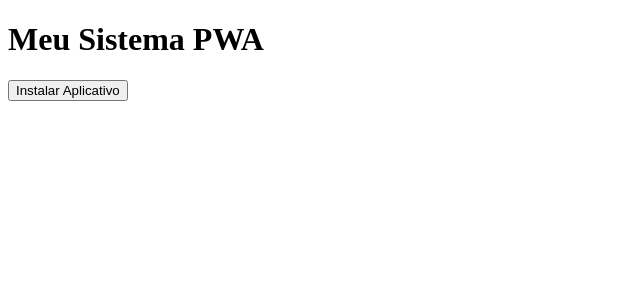
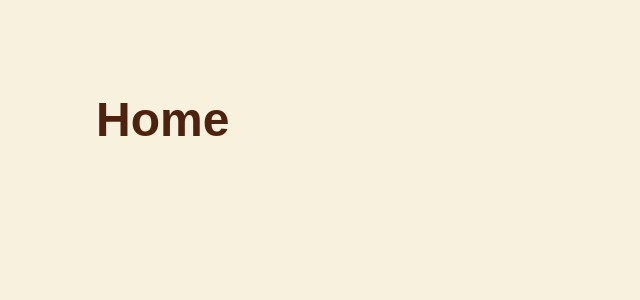
Before and after one commit to SirReinato/CVCerto, a React (Vite) app: page / in a window 1280 px wide. Shown: the top 300 px of the page, without its empty margins (0-640 px from the left). Built offline with nearby package versions, Linux system fonts and the light colour scheme.

Commit message:
instalado as rotas e styled components

```diff
--- a/package.json
+++ b/package.json
@@ -11,7 +11,9 @@
   },
   "dependencies": {
     "react": "^19.2.8",
-    "react-dom": "^19.2.8"
+    "react-dom": "^19.2.8",
+    "react-router-dom": "^7.18.4",
+    "styled-components": "^6.5.3"
   },
   "devDependencies": {
     "@eslint/js": "^10.0.1",
--- a/src/App.tsx
+++ b/src/App.tsx
@@ -1,11 +1,12 @@
-import InstallAppButton from "./components/InstallAppButton";
+import { GlobalStyle } from "./theme/GlobalStyle";
+import AppRoutes from "./rotas/AppRoutes";
 
 function App() {
   return (
-    <div>
-      <h1>Meu Sistema PWA</h1>
-      <InstallAppButton />
-    </div>
+    <>
+      <GlobalStyle />
+      <AppRoutes />
+    </>
   );
 }
 
--- /dev/null
+++ b/src/rotas/AppRoutes.tsx
@@ -0,0 +1,14 @@
+import { BrowserRouter, Routes, Route } from "react-router-dom";
+import Home from "../screens/Home";
+
+const AppRoutes = () => {
+    return (
+        <BrowserRouter>
+            <Routes>
+                <Route path="/" element={<Home />} />
+            </Routes>
+        </BrowserRouter>
+    );
+};
+
+export default AppRoutes;
--- /dev/null
+++ b/src/screens/Home.tsx
@@ -0,0 +1,47 @@
+import styled from "styled-components";
+import { ConteinerGeral, theme, TitulosPrincipaisStl } from "../theme/theme";
+
+export default function Home() {
+    return (
+        <ConteinerGeral>
+            <ConteinerHomeStl>
+                <ContainerHeaderStl>
+
+                    <TitulosPrincipaisStl>
+                        Home
+                    </TitulosPrincipaisStl>
+                </ContainerHeaderStl>
+            </ConteinerHomeStl>
+        </ConteinerGeral>
+    );
+}
+
+const ConteinerHomeStl = styled.div
+    `
+    width: 100%;
+    min-height: 100vh;
+    display: flex;
+    flex-direction: column;
+    align-items: center;
+    padding: ${theme.spacing.gg};
+    background-color: ${theme.colors.background.principal};
+
+    @media (max-width: ${theme.breakpoints.tablet}) {
+        padding: ${theme.spacing.mm};
+    }
+    `
+
+const ContainerHeaderStl = styled.div
+    `
+    width: 100%;
+    min-height: 10vh;
+    display: flex;
+    justify-content: space-between;
+    align-items: center;
+    padding: ${theme.spacing.gg};
+    background-color: ${theme.colors.background.principal};
+
+    @media (max-width: ${theme.breakpoints.tablet}) {
+        padding: ${theme.spacing.mm};
+    }
+    `
--- /dev/null
+++ b/src/theme/GlobalStyle.ts
@@ -0,0 +1,140 @@
+import { createGlobalStyle } from 'styled-components';
+
+export const GlobalStyle = createGlobalStyle`
+            * {
+                box-sizing: border-box;
+                padding: 0;
+                margin: 0;
+            }
+            html,
+            body,
+            div,
+            span,
+            applet,
+            object,
+            iframe,
+            h1,
+            h2,
+            h3,
+            h4,
+            h5,
+            h6,
+            p,
+            blockquote,
+            pre,
+            a,
+            abbr,
+            acronym,
+            address,
+            big,
+            cite,
+            code,
+            del,
+            dfn,
+            em,
+            img,
+            ins,
+            kbd,
+            q,
+            s,
+            samp,
+            small,
+            strike,
+            strong,
+            sub,
+            sup,
+            tt,
+            var,
+            b,
+            u,
+            i,
+            center,
+            dl,
+            dt,
+            dd,
+            ol,
+            ul,
+            li,
+            fieldset,
+            form,
+            label,
+            legend,
+            table,
+            caption,
+            tbody,
+            tfoot,
+            thead,
+            tr,
+            th,
+            td,
+            article,
+            aside,
+            canvas,
+            details,
+            embed,
+            figure,
+            figcaption,
+            footer,
+            header,
+            hgroup,
+            menu,
+            nav,
+            output,
+            ruby,
+            section,
+            summary,
+            time,
+            mark,
+            audio,
+            video {
+                margin: 0;
+                padding: 0;
+                border: 0;
+                font-size: 100%;
+                font: inherit;
+                vertical-align: baseline;
+            }
+            /* HTML5 display-role reset for older browsers */
+            a {
+                text-decoration: none;
+            }
+            html {
+                scroll-behavior: smooth;
+            }
+
+            article,
+            aside,
+            details,
+            figcaption,
+            figure,
+            footer,
+            header,
+            hgroup,
+            menu,
+            nav,
+            section {
+                display: block;
+            }
+            body {
+                line-height: 1;
+            }
+            ol,
+            ul {
+                list-style: none;
+            }
+            blockquote,
+            q {
+                quotes: none;
+            }
+            blockquote:before,
+            blockquote:after,
+            q:before,
+            q:after {
+                content: "";
+                content: none;
+            }
+            table {
+                border-collapse: collapse;
+                border-spacing: 0;
+            }
+`;
--- /dev/null
+++ b/src/theme/theme.ts
@@ -0,0 +1,165 @@
+import styled from "styled-components";
+
+export const theme = {
+  colors: {
+    // Paleta principal baseada nas cores fornecidas
+    marromEscuro: "#4E220F", // Cor mais escura (ótimo para textos e fundos escuros)
+    marromMedio: "#9D6638",  // Cor de destaque (botões, links)
+    verdeClaro: "#B0BA99",   // Cor secundária (fundos de seções, detalhes)
+    creme: "#F7F1DE",        // Cor mais clara (fundo principal do site)
+
+    // Organização focada 100% no contraste (fácil de ler)
+    textos: {
+      escuro: "#4E220F", // Usar sempre sobre fundos claros (creme, verde claro)
+      claro: "#F7F1DE",  // Usar sempre sobre fundos escuros (marrom escuro, marrom médio)
+      destaque: "#9D6638",
+    },
+    background: {
+      principal: "#F7F1DE",
+      secundario: "#B0BA99",
+      escuro: "#4E220F",
+    },
+  },
+  fontsFamily: {
+    titulos: "'Aldrich', sans-serif",
+    paragrafos: "'Almarai', sans-serif",
+  },
+  fontSize: {
+    titulos: {
+      gg: "3rem",
+      mm: "2.5rem",
+      pp: "2.2rem",
+    },
+    titulosSecundarios: {
+      gg: "2rem",
+      mm: "1.8rem",
+      pp: "1.6rem",
+    },
+    paragrafos: {
+      gg: "1.25rem",
+      mm: "1rem",
+      pp: "0.875rem",
+    },
+  },
+  // Novos itens para um tema mais completo
+  spacing: {
+    pp: "0.5rem",
+    mm: "1rem",
+    gg: "2rem",
+    xg: "4rem",
+  },
+  breakpoints: {
+    celular: "480px",
+    tablet: "768px",
+    notebook: "1200px",
+    desktop: "1400px",
+  },
+};
+
+// Títulos e Parágrafos
+
+export const TitulosPrincipaisStl = styled.h1<{ $fundoEscuro?: boolean }>`
+  font-size: ${theme.fontSize.titulos.gg};
+  font-family: ${theme.fontsFamily.titulos};
+  font-weight: bold;
+
+  /* Lógica de contraste: se a prop $fundoEscuro for verdadeira, a letra fica clara. Senão, fica escura. */
+  color: ${(props) =>
+    props.$fundoEscuro ? theme.colors.textos.claro : theme.colors.textos.escuro};
+
+  @media (max-width: ${theme.breakpoints.notebook}) {
+    font-size: ${theme.fontSize.titulos.mm};
+  }
+  @media (max-width: ${theme.breakpoints.celular}) {
+    font-size: ${theme.fontSize.titulosSecundarios.pp};
+    text-align: center;
+  }
+`;
+
+export const TitulosSecundariosStl = styled.h2<{ $fundoEscuro?: boolean; $centro?: boolean }>`
+  font-size: ${theme.fontSize.titulosSecundarios.gg};
+  font-family: ${theme.fontsFamily.titulos};
+  font-weight: bold;
+  text-align: ${(props) => (props.$centro ? "center" : "start")};
+
+  /* Mantendo alto contraste */
+  color: ${(props) =>
+    props.$fundoEscuro ? theme.colors.textos.claro : theme.colors.textos.escuro};
+
+  @media (max-width: ${theme.breakpoints.notebook}) {
+    font-size: ${theme.fontSize.titulosSecundarios.mm};
+  }
+  @media (max-width: ${theme.breakpoints.celular}) {
+    font-size: 1.5rem;
+    text-align: center;
+  }
+`;
+
+export const ParagrafosStl = styled.p<{ $grande?: boolean; $fundoEscuro?: boolean }>`
+  font-size: ${(props) =>
+    props.$grande ? theme.fontSize.paragrafos.gg : theme.fontSize.paragrafos.mm};
+  font-family: ${theme.fontsFamily.paragrafos};
+  font-weight: 400;
+  line-height: 1.6;
+
+  /* Textos longos precisam do melhor contraste possível para leitura fácil */
+  color: ${(props) =>
+    props.$fundoEscuro ? theme.colors.textos.claro : theme.colors.textos.escuro};
+
+  @media (max-width: ${theme.breakpoints.celular}) {
+    font-size: ${theme.fontSize.paragrafos.pp};
+    text-align: center;
+  }
+`;
+
+// Containers
+
+export const ConteinerGeral = styled.div<{ $escuro?: boolean; $secundario?: boolean }>`
+  width: 100%;
+  min-height: 100vh;
+  display: flex;
+  flex-direction: column;
+  align-items: center;
+  padding: ${theme.spacing.gg};
+
+  /* Alterna as cores de fundo. Se $escuro for usado, usa o marrom escuro.
+     Se $secundario for usado, usa verde claro. Senão, usa creme. */
+  background-color: ${(props) => {
+    if (props.$escuro) return theme.colors.background.escuro;
+    if (props.$secundario) return theme.colors.background.secundario;
+    return theme.colors.background.principal;
+  }};
+
+  @media (max-width: ${theme.breakpoints.tablet}) {
+    padding: ${theme.spacing.mm};
+  }
+`;
+
+// Novo elemento útil: Botão com cores baseadas no tema
+export const BotaoStl = styled.button<{ $escuro?: boolean }>`
+  font-family: ${theme.fontsFamily.titulos};
+  font-size: ${theme.fontSize.paragrafos.mm};
+  font-weight: bold;
+  padding: ${theme.spacing.mm} ${theme.spacing.gg};
+  border: none;
+  border-radius: 8px;
+  cursor: pointer;
+
+  /* Fundo marrom médio com texto creme (alto contraste) */
+  background-color: ${theme.colors.marromMedio};
+  color: ${theme.colors.textos.claro};
+
+  transition: filter 0.2s;
+
+  &:hover {
+    filter: brightness(1.2);
+  }
+
+  /* Variante de botão escuro */
+  ${(props) =>
+    props.$escuro &&
+    `
+    background-color: ${theme.colors.marromEscuro};
+    color: ${theme.colors.textos.claro};
+  `}
+`;
```
Also changed, not shown: 1 other file (tests, documents, lock files or other folders).
